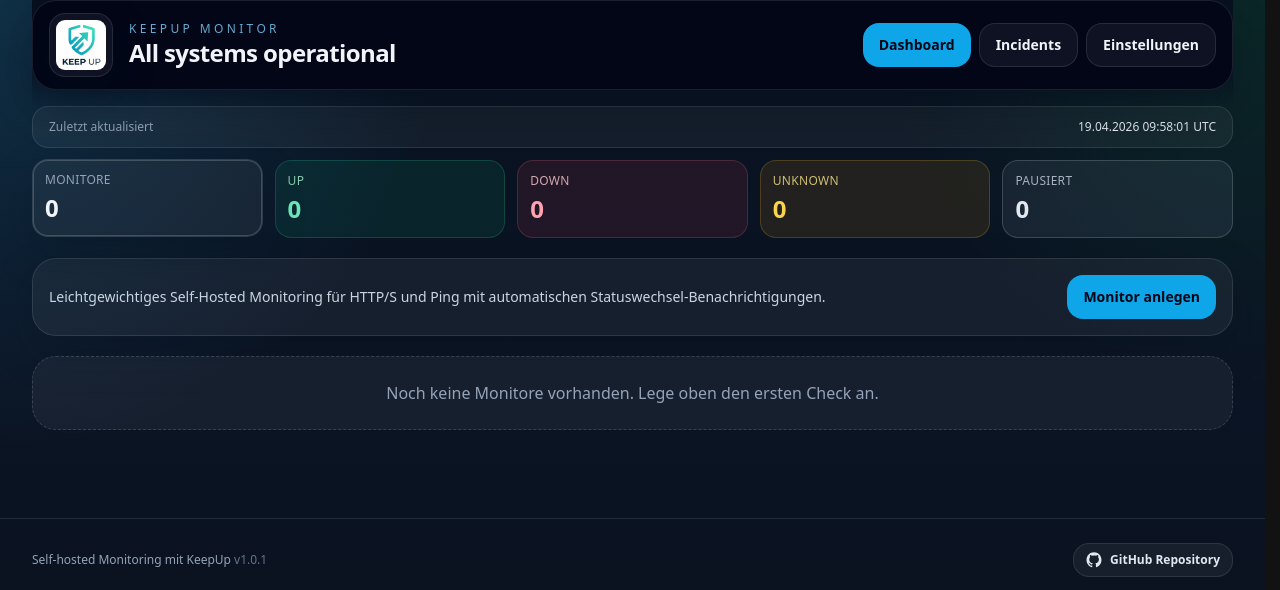
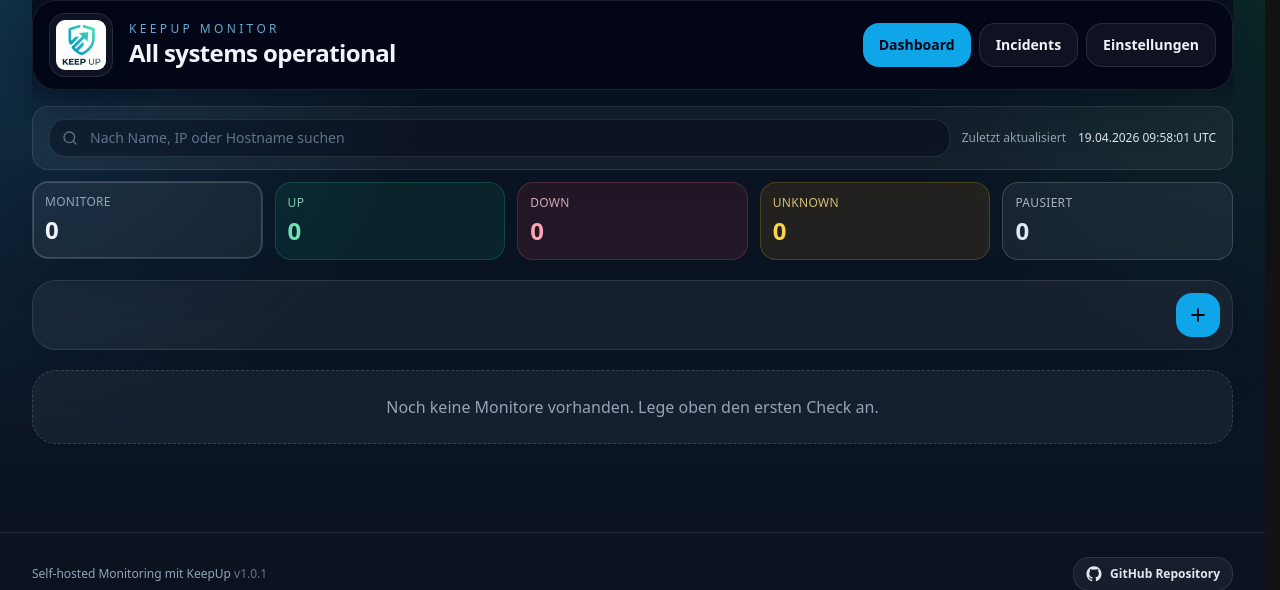
Before and after one commit to Schello805/keepup, a FastAPI app: page / in a window 1280 px wide. Shown: the top 590 px of the page. Run offline with FastAPI, Linux system fonts and the light colour scheme; data comes from the database, SQL or seed files in the repository; data that the repository does not hold is empty; some libraries are stand-ins or nearby versions.

Commit message:
Compress responses and compact add-monitor action

```diff
--- a/main.py
+++ b/main.py
@@ -17,6 +17,7 @@ from zoneinfo import ZoneInfo, ZoneInfoNotFoundError
 import uvicorn
 from apscheduler.schedulers.asyncio import AsyncIOScheduler
 from fastapi import FastAPI, File, Form, HTTPException, Request, UploadFile
+from fastapi.middleware.gzip import GZipMiddleware
 from fastapi.responses import HTMLResponse, JSONResponse, RedirectResponse
 from fastapi.staticfiles import StaticFiles
 from fastapi.templating import Jinja2Templates
@@ -601,6 +602,7 @@ async def lifespan(app: FastAPI):
 
 
 app = FastAPI(title="KeepUp", lifespan=lifespan)
+app.add_middleware(GZipMiddleware, minimum_size=1024, compresslevel=6)
 app.mount("/static", StaticFiles(directory=BASE_DIR / "static"), name="static")
 templates = Jinja2Templates(directory=str(BASE_DIR / "templates"))
 
--- a/templates/index.html
+++ b/templates/index.html
@@ -2,9 +2,24 @@
 
 {% macro render_dashboard_top(summary, active_page) -%}
     <div class="space-y-3">
-        <div class="flex items-center justify-between gap-3 rounded-2xl border border-white/10 bg-white/5 px-4 py-3 text-xs text-slate-400">
-            <span>Zuletzt aktualisiert</span>
-            <span class="font-medium text-slate-200">{{ summary.last_updated_at or "-" }}</span>
+        <div class="flex flex-col gap-3 rounded-2xl border border-white/10 bg-white/5 px-4 py-3 text-xs text-slate-400 md:flex-row md:items-center md:justify-between">
+            <label class="flex min-w-0 flex-1 items-center gap-3 rounded-2xl border border-white/10 bg-slate-950/40 px-3 py-2 text-sm text-slate-300">
+                <svg xmlns="http://www.w3.org/2000/svg" class="h-4 w-4 shrink-0 text-slate-500" viewBox="0 0 24 24" fill="none" stroke="currentColor" stroke-width="2">
+                    <circle cx="11" cy="11" r="8"/>
+                    <path stroke-linecap="round" stroke-linejoin="round" d="m21 21-4.35-4.35"/>
+                </svg>
+                <input
+                    id="monitor-search-input"
+                    type="search"
+                    placeholder="Nach Name, IP oder Hostname suchen"
+                    oninput="setSearchQuery(this.value)"
+                    class="min-w-0 flex-1 bg-transparent text-sm text-slate-100 placeholder:text-slate-500 focus:outline-none"
+                >
+            </label>
+            <div class="flex items-center justify-end gap-3 whitespace-nowrap">
+                <span>Zuletzt aktualisiert</span>
+                <span class="font-medium text-slate-200">{{ summary.last_updated_at or "-" }}</span>
+            </div>
         </div>
         <div class="grid grid-cols-2 gap-3 md:grid-cols-5">
         <button type="button" data-filter="all" onclick="setStatusFilter('all')" class="status-filter-card rounded-2xl border border-white/10 bg-white/5 p-3 text-left transition hover:border-sky-300/30 hover:bg-white/10">
@@ -32,15 +47,19 @@
 {%- endmacro %}
 
 {% macro render_monitor_intro() -%}
-    <div id="monitor-actions-anchor" class="flex flex-col gap-3 rounded-3xl border border-white/10 bg-white/5 p-4 shadow-panel sm:flex-row sm:items-center sm:justify-between">
-        <div>
-            <p class="text-sm text-slate-300">Leichtgewichtiges Self-Hosted Monitoring für HTTP/S und Ping mit automatischen Statuswechsel-Benachrichtigungen.</p>
-        </div>
-        <div class="flex flex-wrap gap-2">
-            <button type="button" onclick="togglePanel('add-monitor-panel')" class="{{ btn_classes('primary') }}">
-                Monitor anlegen
-            </button>
-        </div>
+    <div id="monitor-actions-anchor" class="flex items-center justify-end rounded-3xl border border-white/10 bg-white/5 p-3 shadow-panel">
+        <button
+            type="button"
+            onclick="togglePanel('add-monitor-panel')"
+            title="Monitor anlegen"
+            aria-label="Monitor anlegen"
+            class="tap-target inline-flex h-11 w-11 items-center justify-center rounded-2xl bg-sky-500 text-slate-950 transition hover:bg-sky-400"
+        >
+            <svg xmlns="http://www.w3.org/2000/svg" class="h-5 w-5" viewBox="0 0 24 24" fill="none" stroke="currentColor" stroke-width="2.25">
+                <path stroke-linecap="round" stroke-linejoin="round" d="M12 5v14M5 12h14"/>
+            </svg>
+            <span class="sr-only">Monitor anlegen</span>
+        </button>
     </div>
 {%- endmacro %}
 
@@ -153,7 +172,7 @@
             {% for monitor in monitors %}
             {% set status = monitor.display_status %}
             {% set card_classes = 'border-slate-400/20 bg-slate-400/10' if status == 'paused' else 'border-emerald-300/35 bg-emerald-500/20' if status == 'up' else 'border-rose-300/35 bg-rose-500/20' if status == 'down' else 'border-amber-300/35 bg-amber-500/20' %}
-            <article data-monitor-status="{{ status }}" data-inner-id="card-inner-{{ monitor.id }}" class="monitor-card perspective h-full min-h-[340px] touch-pan-y">
+            <article data-monitor-status="{{ status }}" data-monitor-search="{{ (monitor.name ~ ' ' ~ monitor.target)|lower }}" data-inner-id="card-inner-{{ monitor.id }}" class="monitor-card perspective h-full min-h-[340px] touch-pan-y">
                 <div id="card-inner-{{ monitor.id }}" class="relative w-full h-full transition-transform duration-700 transform-style-3d">
                     <!-- VORDERSEITE -->
                     <div class="card-front card-front-shell absolute inset-0 card-sheen rounded-3xl border {{ card_classes }} p-4 shadow-panel backface-hidden flex flex-col pointer-events-auto touch-pan-y">
@@ -299,7 +318,7 @@
     </section>
     <script>
         if (typeof restoreOpenDetails === 'function') {
-            applyStatusFilter();
+            applyMonitorFilters();
             restoreOpenDetails();
         }
     </script>
@@ -531,6 +550,10 @@
             return window.localStorage.getItem("keepup-status-filter") || "all";
         }
 
+        function getSearchQuery() {
+            return (window.localStorage.getItem("keepup-monitor-search") || "").trim().toLowerCase();
+        }
+
         function getOpenDetails() {
             try {
                 return JSON.parse(window.localStorage.getItem("keepup-open-details") || "[]");
@@ -545,17 +568,35 @@
 
         function setStatusFilter(filter) {
             window.localStorage.setItem("keepup-status-filter", filter);
-            applyStatusFilter();
+            applyMonitorFilters();
         }
 
-        function applyStatusFilter() {
+        function setSearchQuery(query) {
+            window.localStorage.setItem("keepup-monitor-search", (query || "").trim());
+            applyMonitorFilters();
+        }
+
+        function syncSearchInput() {
+            const input = document.getElementById("monitor-search-input");
+            if (!input) return;
+            const query = window.localStorage.getItem("keepup-monitor-search") || "";
+            if (input.value !== query) {
+                input.value = query;
+            }
+        }
+
+        function applyMonitorFilters() {
             const filter = getStatusFilter();
+            const query = getSearchQuery();
+            syncSearchInput();
             document.querySelectorAll(".status-filter-card").forEach((card) => {
                 card.classList.toggle("is-active", card.dataset.filter === filter);
             });
             document.querySelectorAll(".monitor-card").forEach((card) => {
-                const matches = filter === "all" || card.dataset.monitorStatus === filter;
-                card.classList.toggle("is-hidden", !matches);
+                const matchesStatus = filter === "all" || card.dataset.monitorStatus === filter;
+                const haystack = (card.dataset.monitorSearch || "").toLowerCase();
+                const matchesSearch = !query || haystack.includes(query);
+                card.classList.toggle("is-hidden", !(matchesStatus && matchesSearch));
             });
         }
 
@@ -729,7 +770,7 @@
         }
 
         window.setTimeout(dismissToast, 4200);
-        applyStatusFilter();
+        applyMonitorFilters();
         restoreOpenDetails();
         if (!window.__keepupCardFlipInstallerInstalled) {
             window.__keepupCardFlipInstallerInstalled = true;
@@ -807,7 +848,7 @@
             );
         }
         document.body.addEventListener("htmx:afterSwap", () => {
-            applyStatusFilter();
+            applyMonitorFilters();
             restoreOpenDetails();
             window.bindCardFlipHandlers?.();
         });
```
